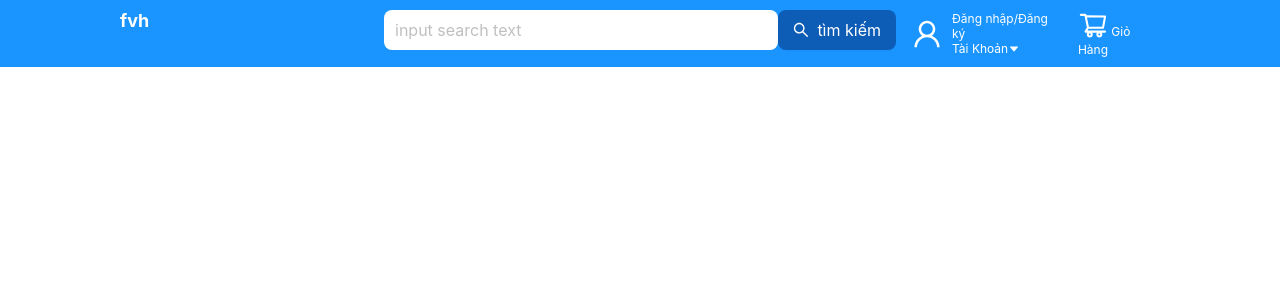
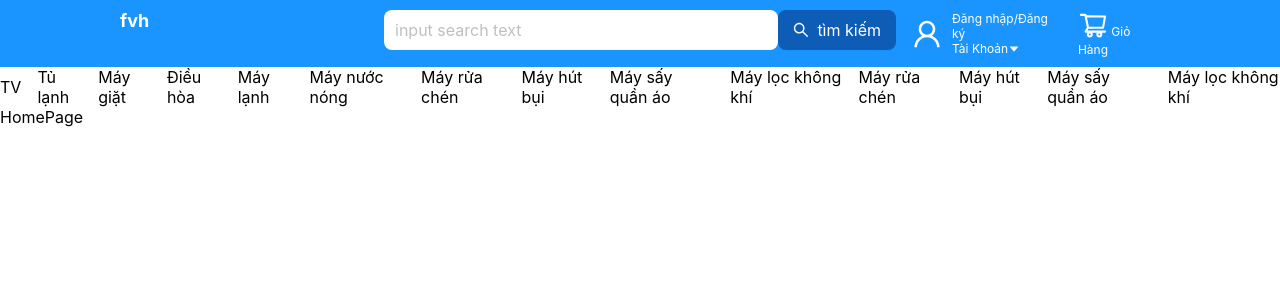
Before and after one commit to huypqh11/shop-test, a React (Create React App) app: page / in a window 1280 px wide. Shown: the top 300 px of the page. Built offline with nearby package versions, Linux system fonts and the light colour scheme.

Commit message:
add typeproduct

```diff
--- /dev/null
+++ b/src/components/TypeProduct/TypeProduct.jsx
@@ -0,0 +1,10 @@
+import React from "react";
+
+const TypeProduct = ({name}) => {
+    return(
+    <div>
+        {name}
+    </div>
+    )
+};
+export default TypeProduct;
--- a/src/pages/HomePage/HomePage.jsx
+++ b/src/pages/HomePage/HomePage.jsx
@@ -1,11 +1,20 @@
 import  React from 'react';
-import { Row } from 'antd';
+// import { Row } from 'antd';
+import TypeProduct from '../../components/TypeProduct/TypeProduct';
+import { WrapperTypeProduct } from './style';
 
 const HomePage = () => {
+    const arr=  ['TV','Tủ lạnh','Máy giặt','Điều hòa','Máy lạnh','Máy nước nóng','Máy rửa chén','Máy hút bụi','Máy sấy quần áo','Máy lọc không khí','Máy rửa chén','Máy hút bụi','Máy sấy quần áo','Máy lọc không khí']
     return (
-    <div>
-        <Row>
-        </Row>
+    <div style ={{padding:'0,120px'}} >
+        <WrapperTypeProduct>
+            {arr.map((item) => {
+                return (
+                    <TypeProduct name={item} key={item}/>
+                )
+            })}
+        </WrapperTypeProduct>
+        HomePage
     </div>
     );
 };
--- /dev/null
+++ b/src/pages/HomePage/style.js
@@ -0,0 +1,7 @@
+import styled from "styled-components"
+export const WrapperTypeProduct = styled.div`
+    display: flex;
+    align-items: center;
+    gap: 16px;
+    justify-content: flex;
+`
```
